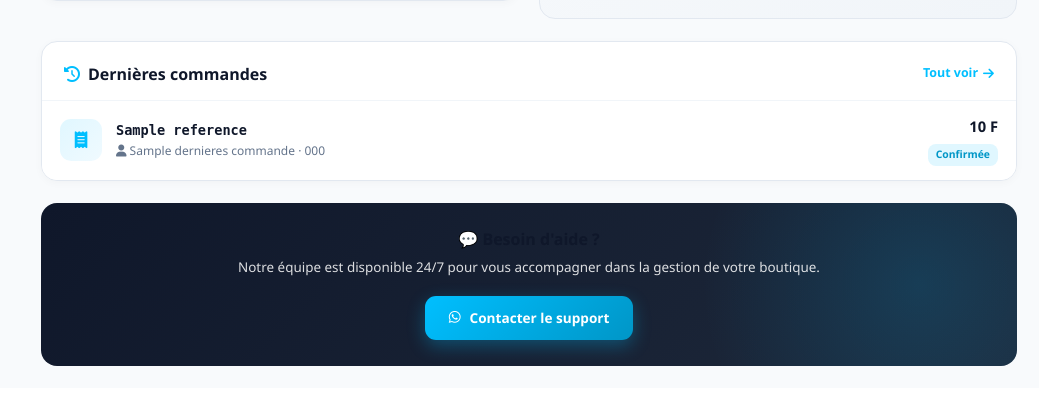
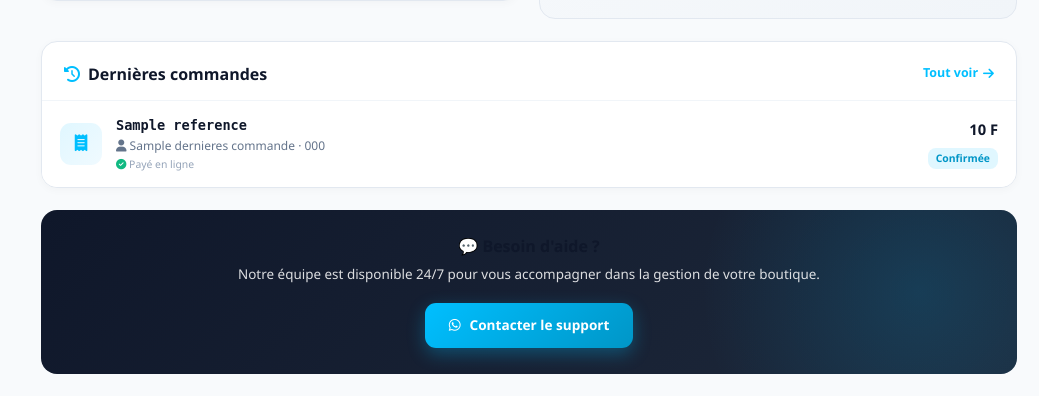
Before and after one commit to abdoula14cherif/kalilinux, a Flask app: template app/templates/dashboard/index.html in a window 1280 px wide. Shown: the part 1112-1508 px from the top of the page, without its empty margins (241-1280 px from the left). Before the commit the page ends 1478 px from the top, so only its background shows below. Run offline with Flask 3, Linux system fonts and the light colour scheme; the template is opened without the code that fills it: most values are stand-ins (such as "Sample title", 1, 10 or a date in 2020); some libraries are stand-ins or nearby versions.

Commit message:
Update index.html

```diff
--- a/app/templates/dashboard/index.html
+++ b/app/templates/dashboard/index.html
@@ -423,14 +423,29 @@
         {% set _nom = c.client_nom or c.nom_client or c.client or c.nom or 'Client' %}
         {% set _tel = c.client_telephone or c.telephone_client or c.telephone or c.tel or c.phone or '' %}
         {% set _total = c.total or c.montant or c.prix_total or c.amount or 0 %}
+
+        {# --- GESTION DU STATUT ET DU PAIEMENT --- #}
         {% set _statut = c.statut or c.status or 'en_attente' %}
+        {% set _paiement = c.statut_paiement or c.mode_paiement or c.paiement or 'inconnu' %}
+
         {% set badge = badge_map.get(_statut, ('b-attente', 'En attente')) %}
+
         <a href="{{ url_for('dashboard_shop.commandes') }}" class="order-row">
           <div class="order-ico"><i class="fas fa-receipt"></i></div>
           <div class="order-info">
             <div class="order-ref">{{ _ref }}</div>
             <div class="order-client">
               <i class="fas fa-user"></i> {{ _nom }}{% if _tel %} · {{ _tel }}{% endif %}
+            </div>
+            {# Affichage du mode de paiement #}
+            <div style="font-size:.65rem;color:#94A3B8;margin-top:2px">
+              {% if _paiement == 'paye' or _paiement == 'en_ligne' %}
+                <i class="fas fa-check-circle" style="color:#10B981"></i> Payé en ligne
+              {% elif _paiement == 'cash' or _paiement == 'livraison' or _paiement == 'inconnu' %}
+                <i class="fas fa-money-bill-wave" style="color:#F59E0B"></i> Paiement à la livraison
+              {% else %}
+                <i class="fas fa-info-circle"></i> {{ _paiement }}
+              {% endif %}
             </div>
           </div>
           <div class="order-right">
```
